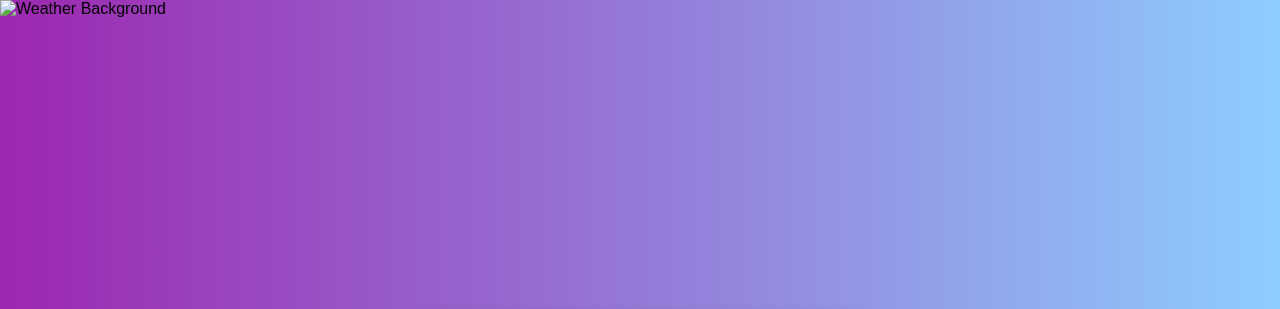
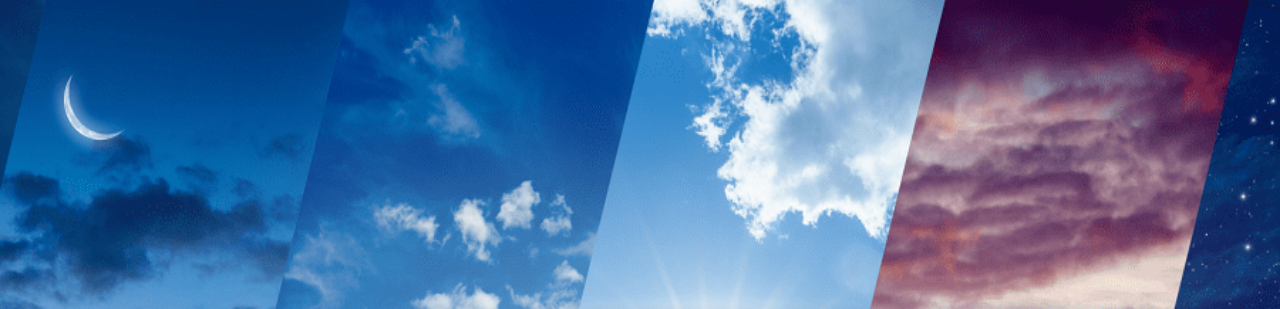
Before and after one commit to Adnan-RW-cdm/Mayor-Bell-Weather, a plain HTML site: page index.html in a window 1280 px wide. Shown: the top 309 px of the page. Drawn offline with Linux system fonts and the light colour scheme.

Commit message:
Update index.html

```diff
--- a/index.html
+++ b/index.html
@@ -9,7 +9,7 @@
 
 
 <body>
-  <img src="yup/weatherBG.png" alt="Weather Background" class="weatherBG">
+  <img src="weatherBG.png" alt="Weather Background" class="weatherBG">
   <div class="main">
       <!--<div class = "circle">-->
       </div>
```
